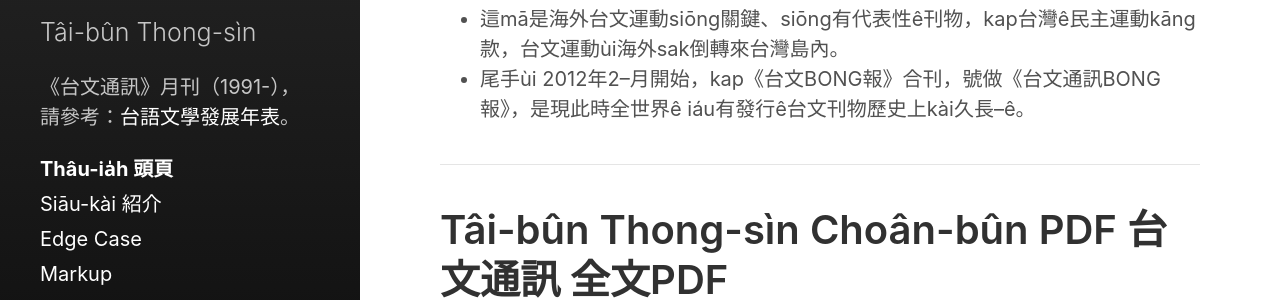
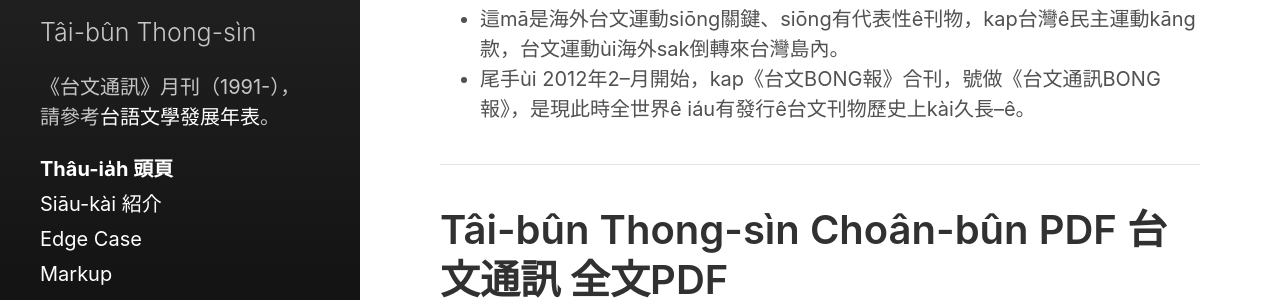
Before and after one commit to TaibunThongsin/TaibunThongsin, a Jekyll site: the page built from index.html, in a window 1280 px wide. Shown: the part 466-766 px from the top of the page. Built offline with Jekyll 4.4.1, drawn with Linux system fonts in a browser that asks for light colours; the list of posts is cut into pages by our own code.

```diff
--- a/_config.yml
+++ b/_config.yml
@@ -5,7 +5,7 @@ highlighter:      rouge
 # Setup
 title:            台文通訊
 tagline:          'Tâi-bûn Thong-sìn'
-description:      '《台文通訊》月刊（1991-），請參考：<a href="http://tgbhsuliau.nmtl.gov.tw/opencms/library/timeline/?sort=asc&sy=1&ey=3000&keyword=%E5%8F%B0%E6%96%87%E9%80%9A%E8%A8%8A" target="_blank">台語文學發展年表</a>。'
+description:      '《台文通訊》月刊（1991-），請參考<a href="http://tgbhsuliau.nmtl.gov.tw/opencms/library/timeline/?sort=asc&sy=1&ey=3000&keyword=%E5%8F%B0%E6%96%87%E9%80%9A%E8%A8%8A" target="_blank">台語文學發展年表</a>。'
 url:              https://taibunthongsin.taigi.info/
 baseurl:          '/'
                   # the optional subpath of your site, e.g. "/blog"
```
